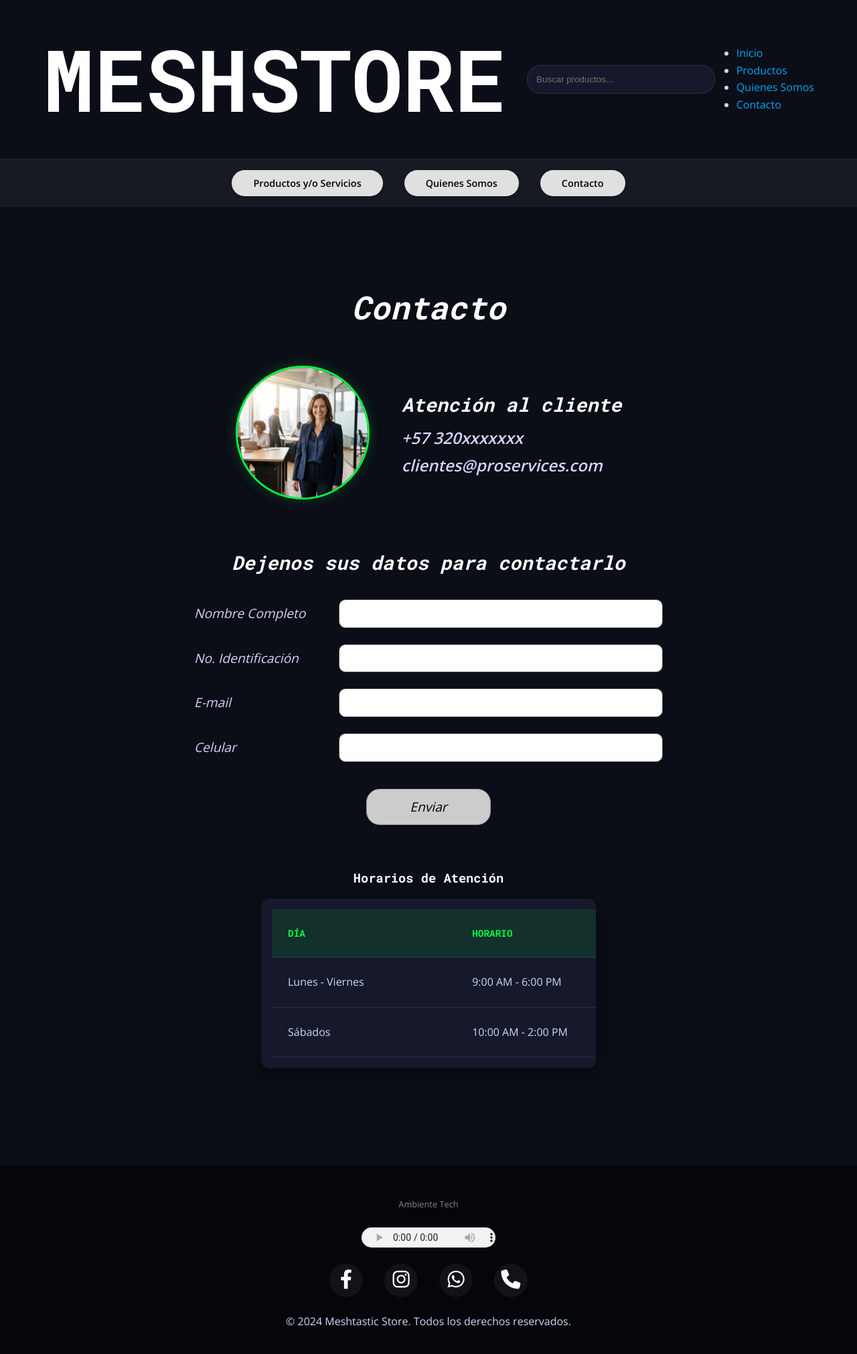
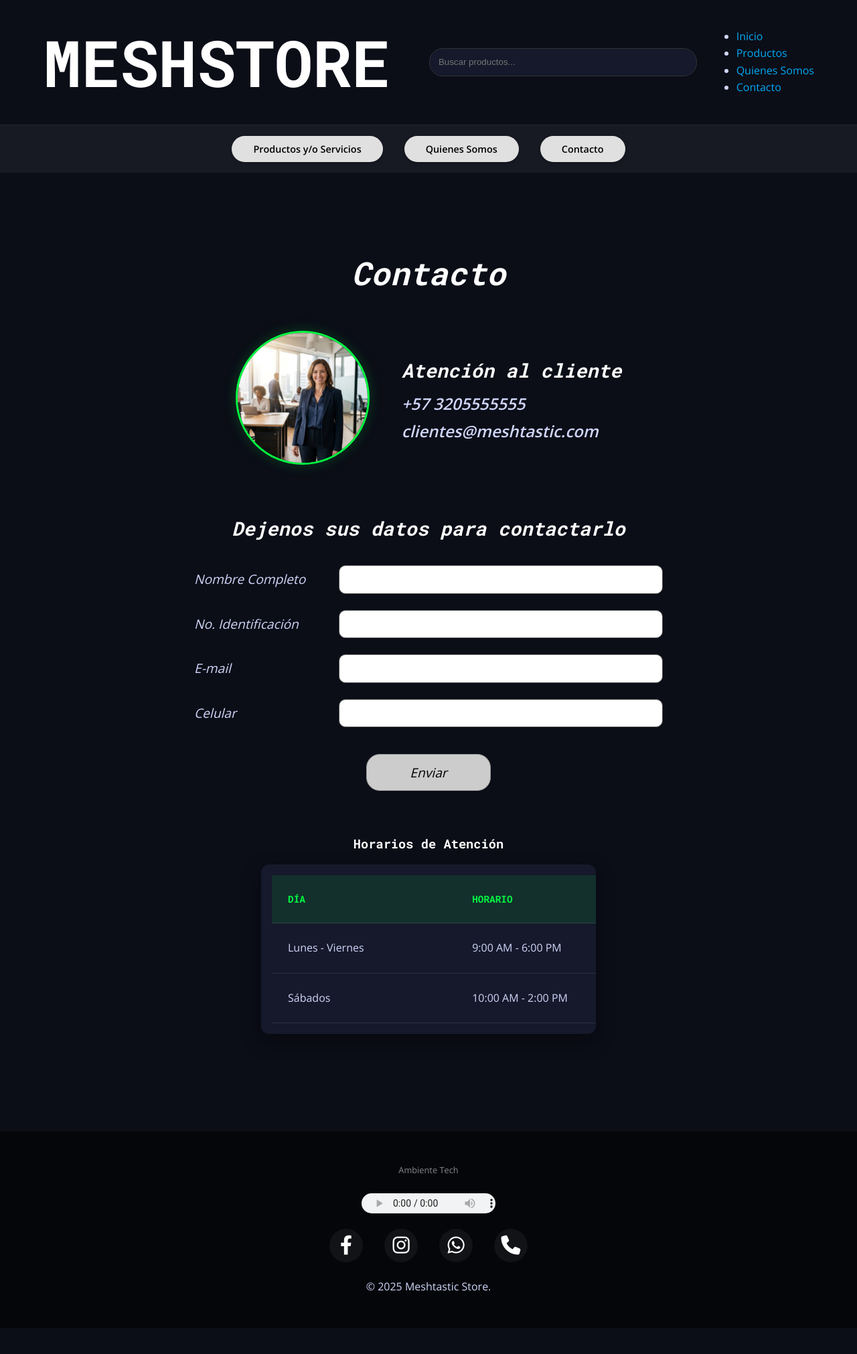
Before and after one commit to csgsoluciones/meshtastic_store, a plain HTML site: page contact.html in a window 1280 px wide. Shown: the whole page at 67% size. After the commit the page ends 1983 px from the top, so only its background shows below. Drawn offline with nearby package versions, Linux system fonts and the light colour scheme.

```diff
--- a/contact.html
+++ b/contact.html
@@ -44,8 +44,8 @@
             </div>
             <div class="contact-details">
                 <h2>Atención al cliente</h2>
-                <p class="contact-phone">+57 320xxxxxxx</p>
-                <p class="contact-email">clientes@proservices.com</p>
+                <p class="contact-phone">+57 3205555555</p>
+                <p class="contact-email">clientes@meshtastic.com</p>
             </div>
         </div>
 
@@ -103,7 +103,7 @@
         <div class="audio-player-container" style="margin-bottom: 1rem;">
             <p style="color: #888; font-size: 0.8rem; margin-bottom: 0.5rem;">Ambiente Tech</p>
             <audio controls style="height: 30px; width: 200px;">
-                <source src="assets/forest_sounds.mp3" type="audio/mpeg">
+                <source src="assets/jungle_birds.ogg" type="audio/ogg">
                 Tu navegador no soporta audio.
             </audio>
         </div>
@@ -113,7 +113,7 @@
             <a href="#" aria-label="WhatsApp"><i class="fab fa-whatsapp"></i></a>
             <a href="#" aria-label="Teléfono"><i class="fas fa-phone"></i></a>
         </div>
-        <p>&copy; 2024 Meshtastic Store. Todos los derechos reservados.</p>
+        <p>&copy; 2025 Meshtastic Store.</p>
     </footer>
 
     <script src="js/main.js"></script>
--- a/css/style.css
+++ b/css/style.css
@@ -64,7 +64,7 @@ a:hover {
 }
 
 .logo {
-    font-size: 8rem;
+    font-size: 6em;
     font-weight: 700;
     font-family: var(--font-heading);
     color: #fff;
```
Also changed, not shown: index.html (+2 -2 lines), multimedia.html (+1 -1 lines), products.html (+1 -1 lines), 2 other files.
